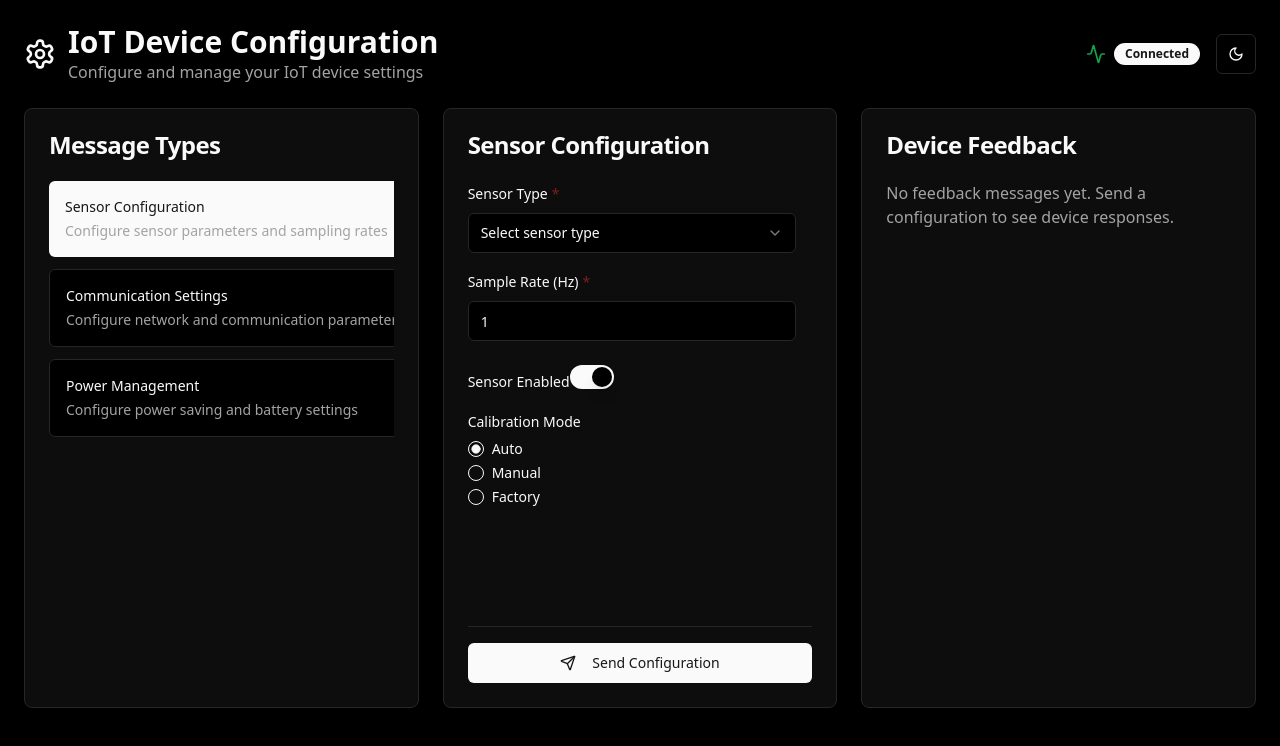
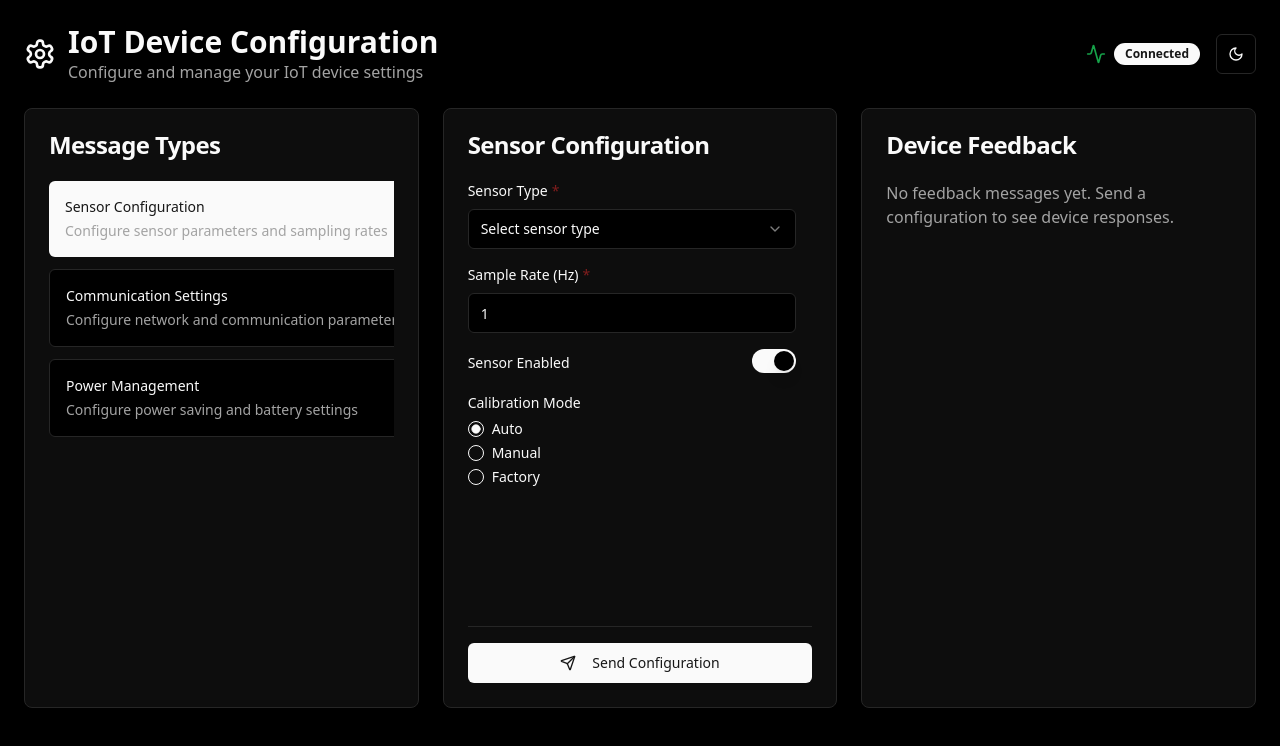
Before and after one commit to moalani01/iot-orchestrator, a React (Vite) app: page / in a window 1280 px wide. Both pictures are taken after a click on the button 234 px from the left and 220 px from the top of the page. Shown: the top 746 px of the page. Built offline with nearby package versions, Linux system fonts and the light colour scheme.

Commit message:
Adjust toggle widget spacing
Add more space between the toggle widget and its label, and center the toggle widget in the center component.

```diff
--- a/src/components/IoTDashboard.tsx
+++ b/src/components/IoTDashboard.tsx
@@ -370,11 +370,18 @@ const IoTDashboard: React.FC = () => {
                       <div className="space-y-4 pr-4">
                         {currentMessageType.fields.map(field => (
                           <div key={field.name} className="space-y-2">
-                            <Label className="text-sm font-medium">
-                              {field.label}
-                              {field.required && <span className="text-destructive ml-1">*</span>}
-                            </Label>
-                            {renderField(field)}
+                            <div className="flex items-center justify-between">
+                              <Label className="text-sm font-medium">
+                                {field.label}
+                                {field.required && <span className="text-destructive ml-1">*</span>}
+                              </Label>
+                              {field.type === 'boolean' && (
+                                <div className="ml-4">
+                                  {renderField(field)}
+                                </div>
+                              )}
+                            </div>
+                            {field.type !== 'boolean' && renderField(field)}
                           </div>
                         ))}
                       </div>
```
